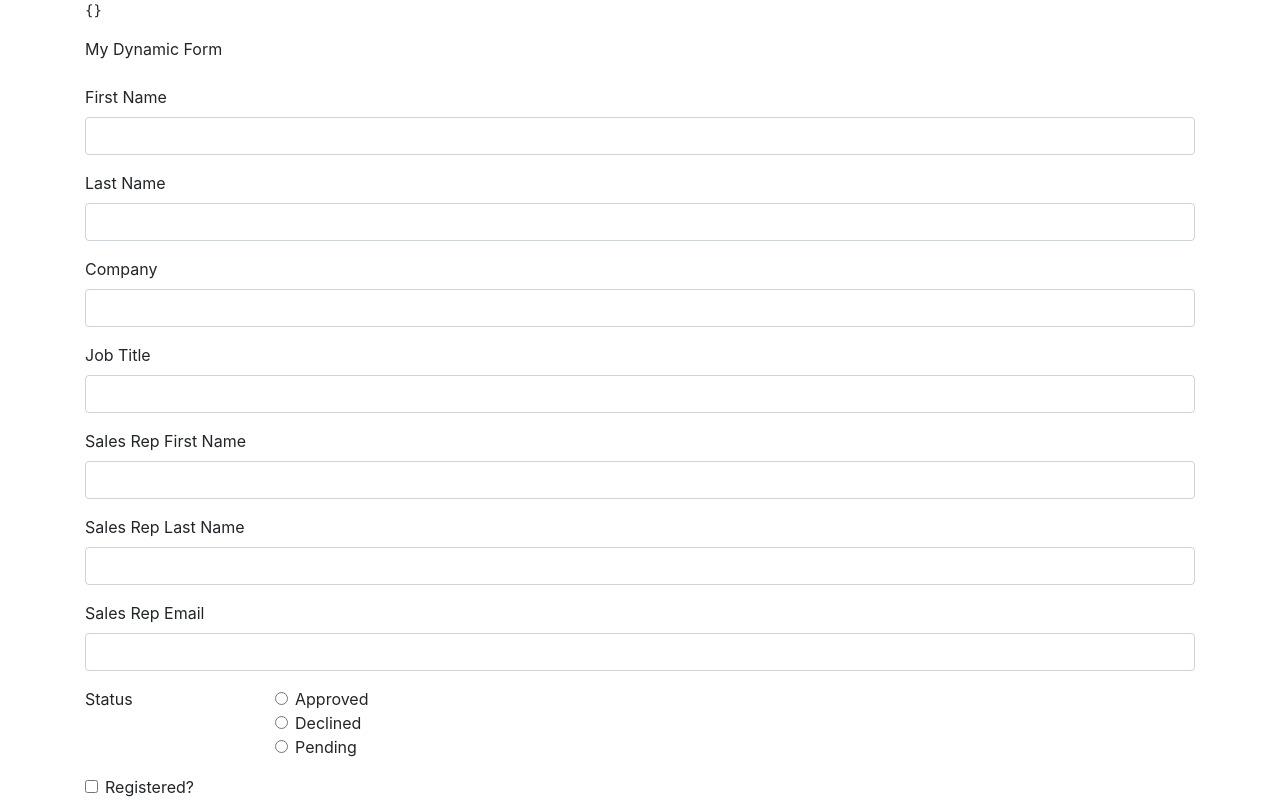
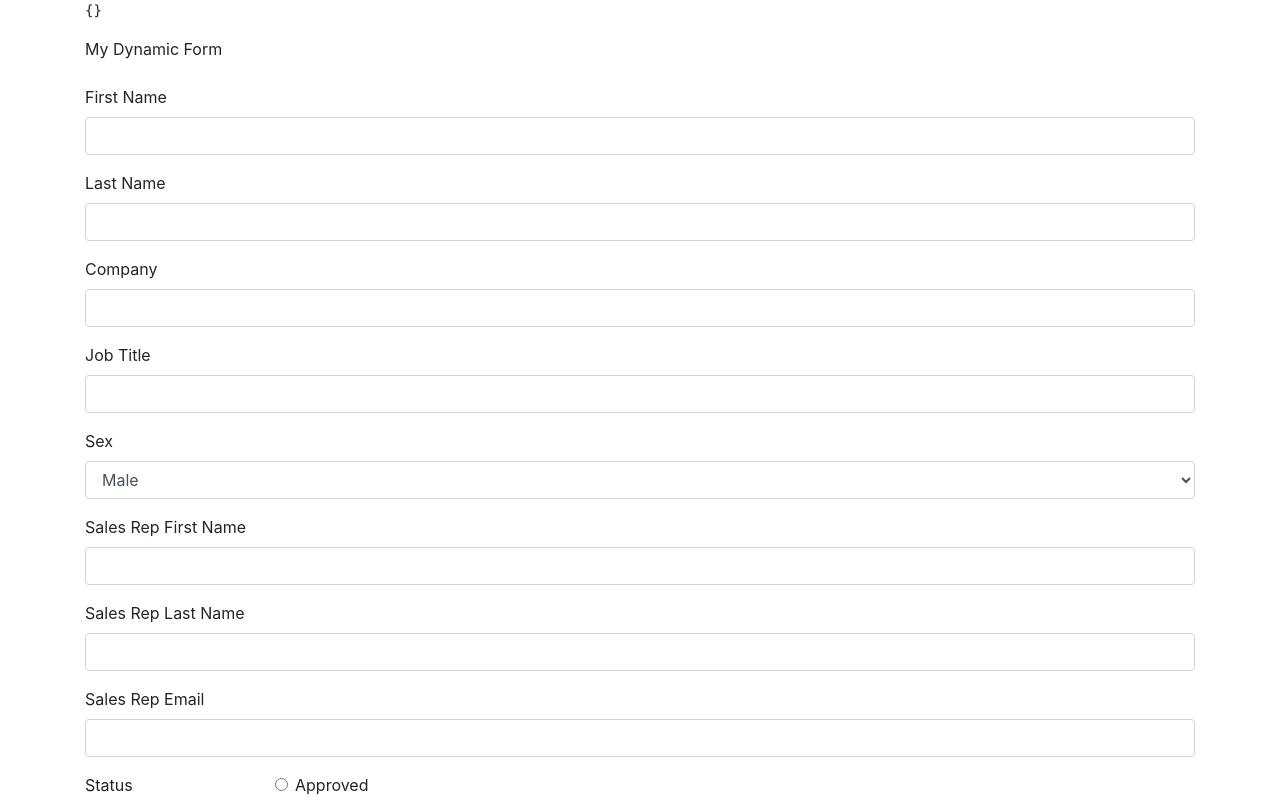
Before and after one commit to GinoLlerena/dynamicform, a React (Create React App) app: page /formManagement in a window 1280 px wide. Shown: the top 800 px of the page. Built offline with nearby package versions, Linux system fonts and the light colour scheme.

Commit message:
Simple Select Added

```diff
--- a/src/constants/contants.js
+++ b/src/constants/contants.js
@@ -4,5 +4,6 @@ export const ELEMENT_TYPE = {
   PASSWORD: 'password',
   CHECKBOX: 'checkbox',
   RADIO: 'radio',
-  TEXTAREA: 'textarea'
+  TEXTAREA: 'textarea',
+  SIMPLE_SELECT: 'simple-select'
 }
--- a/src/form/FormElement.js
+++ b/src/form/FormElement.js
@@ -10,6 +10,31 @@ export const RadioOption = ({item, currentValue, handleChange}) => {
       <label className="form-check-label" htmlFor={item.elementvalueId}>
         {item.displayName}
       </label>
+    </div>
+  )
+}
+
+function getOptionList(formElementValues){
+  const list = formElementValues && formElementValues.length ? map(formElementValues, (item) => {
+    return(
+      <option key={item.elementvalueId}>{item.displayName}</option>
+    )
+  }) : null;
+
+  return list;
+}
+
+export const SimpleSelectElement = (props) => {
+
+  const {valueMap, element, handleChange} = props;
+  const {formElementValues} = element;
+
+  return(
+    <div className="form-group">
+      <label htmlFor={element.elementId}>{element.displayName}</label>
+      <select className="form-control" id={element.elementId} value={get(valueMap, element.elementId)} onChange={handleChange}>
+        {getOptionList(formElementValues)}
+      </select>
     </div>
   )
 }
--- a/src/form/FormElementComponent.js
+++ b/src/form/FormElementComponent.js
@@ -1,6 +1,6 @@
 import React, { Component} from 'react'
 import {ELEMENT_TYPE} from '../constants/contants'
-import {TextElement, TextAreaElement, PrintElement, PasswordElement, CheckboxElement, RadioElement} from './FormElement'
+import {TextElement, TextAreaElement, PrintElement, PasswordElement, CheckboxElement, RadioElement, SimpleSelectElement} from './FormElement'
 
 const Mixing = InnerComponent => class extends Component {
 
@@ -38,7 +38,8 @@ const MixingDictionary = {
   [ELEMENT_TYPE.PASSWORD] : Mixing(PasswordElement),
   [ELEMENT_TYPE.CHECKBOX] :  Mixing(CheckboxElement),
   [ELEMENT_TYPE.RADIO]: Mixing(RadioElement),
-  [ELEMENT_TYPE.TEXTAREA] :  Mixing(TextAreaElement)
+  [ELEMENT_TYPE.TEXTAREA] :  Mixing(TextAreaElement),
+  [ELEMENT_TYPE.SIMPLE_SELECT] :  Mixing(SimpleSelectElement)
 };
 
 const FormElementComponent = (props) => {
--- a/src/templates/data.js
+++ b/src/templates/data.js
@@ -44,8 +44,26 @@ module.exports = {
       "readOnly": true,
       "parentInfo": []
     }, {
+        "displayName": "Sex",
+        "displayOrder": 5,
+        "required": false,
+        "elementId": "mainPerson.sex",
+        "formElementValues": [{
+          "displayName": "Male",
+          "displayOrder": 1,
+          "elementvalueId": "male"
+        }, {
+          "displayName": "Female",
+          "displayOrder": 2,
+          "elementvalueId": "female"
+        }],
+        "type": "simple-select",
+        "readOnly": true,
+        "parentInfo": []
+      },
+      {
       "displayName": "Sales Rep First Name",
-      "displayOrder": 5,
+      "displayOrder": 6,
       "required": false,
       "elementId": "salesPersonFirstName",
       "type": "text",
@@ -53,7 +71,7 @@ module.exports = {
       "parentInfo": []
     }, {
       "displayName": "Sales Rep Last Name",
-      "displayOrder": 6,
+      "displayOrder": 7,
       "required": false,
       "elementId": "salesPersonLastName",
       "type": "text",
@@ -61,7 +79,7 @@ module.exports = {
       "parentInfo": []
     }, {
       "displayName": "Sales Rep Email",
-      "displayOrder": 7,
+      "displayOrder": 8,
       "required": false,
       "elementId": "salesPersonEmail",
       "type": "text",
@@ -69,7 +87,7 @@ module.exports = {
       "parentInfo": [],
     }, {
       "displayName": "Status",
-      "displayOrder": 8,
+      "displayOrder": 9,
       "required": false,
       "elementId": "status",
       "formElementValues": [{
@@ -90,7 +108,7 @@ module.exports = {
       "parentInfo": [],
     }, {
       "displayName": "Registered?",
-      "displayOrder": 9,
+      "displayOrder": 10,
       "required": false,
       "elementId": "registered",
       "type": "checkbox",
@@ -98,7 +116,7 @@ module.exports = {
       "parentInfo": []
     }, {
       "displayName": "Comments",
-      "displayOrder": 9,
+      "displayOrder": 11,
       "required": false,
       "elementId": "comments",
       "type": "textarea",
```
